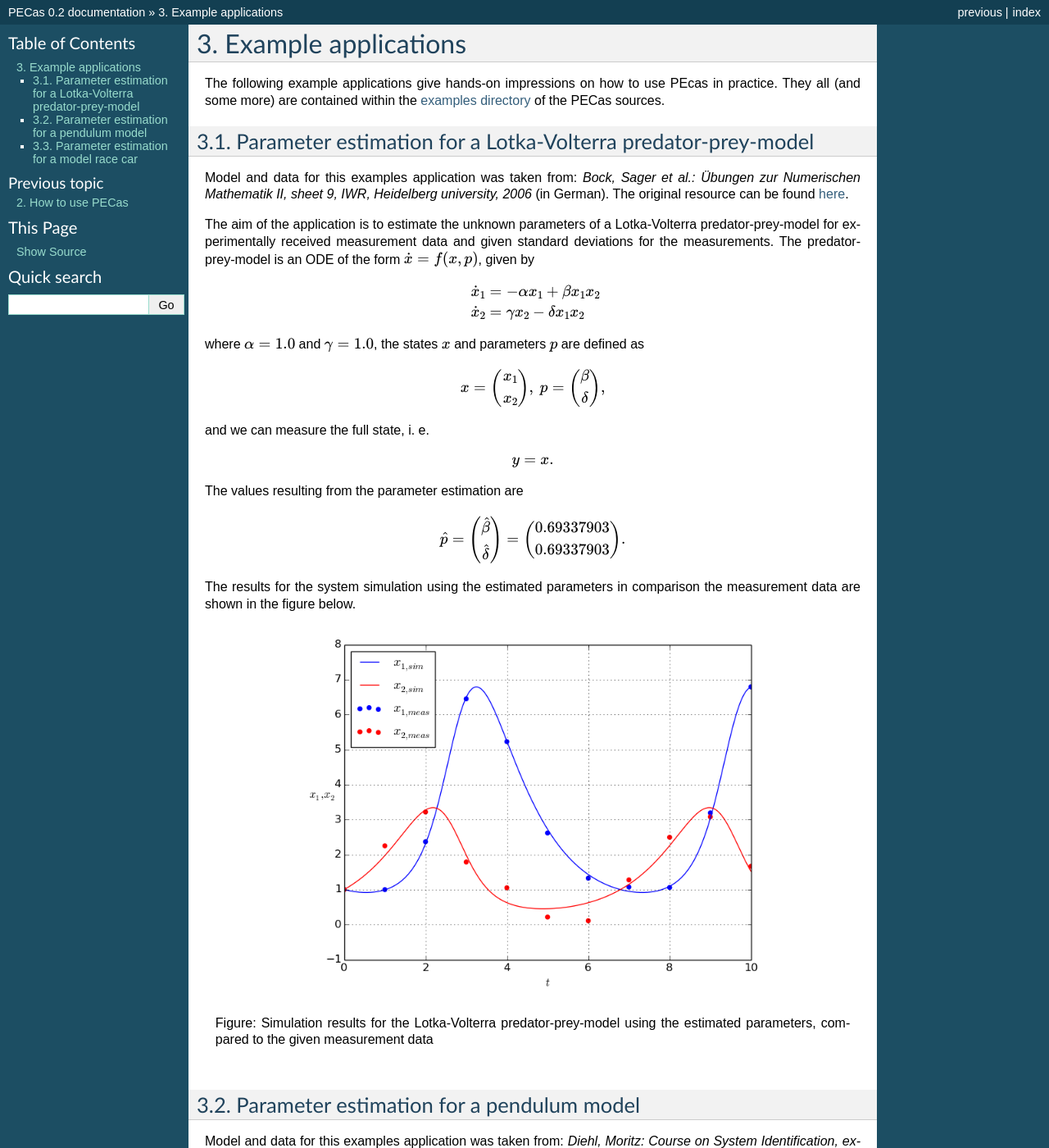
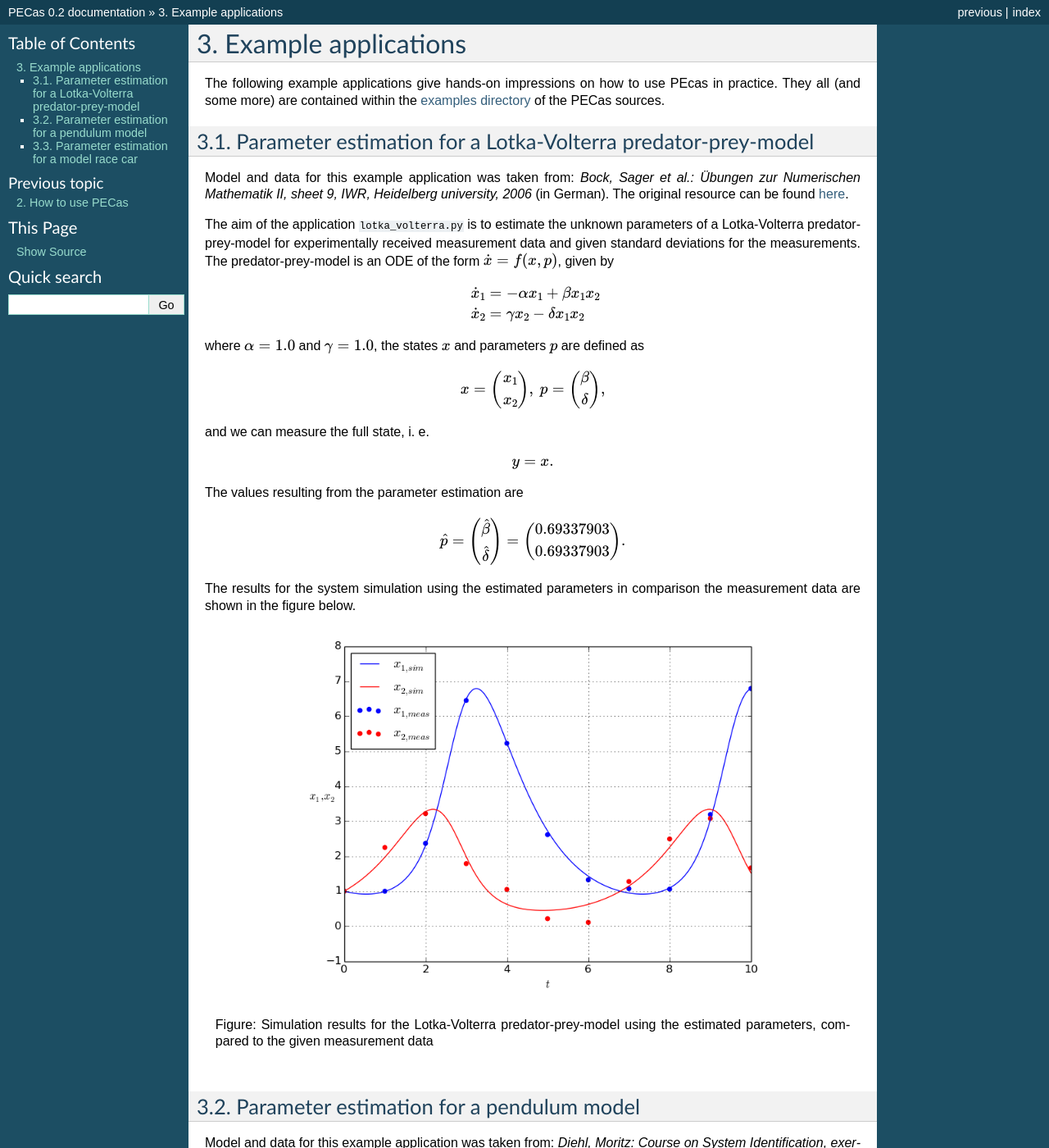
Before and after one commit to vishalbelsare/PECas, a Sphinx documentation site: the page built from doc/examples.rst, in a window 1280 px wide and 1400 px high. Shown: the whole window at 82% size. Built offline with Sphinx 7.4.7, drawn with Linux system fonts in a browser that asks for light colours; some of the changed text lies outside the part shown.

Commit message:
small corrections in example applications chapter

```diff
--- a/doc/examples.rst
+++ b/doc/examples.rst
@@ -8,9 +8,9 @@
 Parameter estimation for a Lotka-Volterra predator-prey-model
 -------------------------------------------------------------
 
-Model and data for this examples application was taken from: *Bock, Sager et al.: Übungen zur Numerischen Mathematik II, sheet 9, IWR, Heidelberg university, 2006* (in German). The original resource can be found `here <http://www.iwr.uni-heidelberg.de/~agbock/TEACHING/2006ws/NUM2/UEBUNGSBLAETTER/THEORIE/t09.pdf>`_.
+Model and data for this example application was taken from: *Bock, Sager et al.: Übungen zur Numerischen Mathematik II, sheet 9, IWR, Heidelberg university, 2006* (in German). The original resource can be found `here <http://www.iwr.uni-heidelberg.de/~agbock/TEACHING/2006ws/NUM2/UEBUNGSBLAETTER/THEORIE/t09.pdf>`_.
 
-The aim of the application is to estimate the unknown parameters of a Lotka-Volterra predator-prey-model for experimentally received measurement data and given standard deviations for the measurements. The predator-prey-model is an ODE of the form :math:`\dot{x} = f(x,p)`, given by
+The aim of the application ``lotka_volterra.py`` is to estimate the unknown parameters of a Lotka-Volterra predator-prey-model for experimentally received measurement data and given standard deviations for the measurements. The predator-prey-model is an ODE of the form :math:`\dot{x} = f(x,p)`, given by
 
 .. math::
 
@@ -49,9 +49,9 @@
 Parameter estimation for a pendulum model
 -----------------------------------------
 
-Model and data for this examples application was taken from: *Diehl, Moritz: Course on System Identification, exercise 7, SYSCOP, IMTEK, University of Freiburg, 2014/2015*. The original resource can be found `here <https://www.imtek.de/professuren/systemtheorie/events/dateien/exercise7.pdf>`_.
+Model and data for this example application was taken from: *Diehl, Moritz: Course on System Identification, exercise 7, SYSCOP, IMTEK, University of Freiburg, 2014/2015*. The original resource can be found `here <https://www.imtek.de/professuren/systemtheorie/events/dateien/exercise7.pdf>`_.
 
-The aim of the application is to estimate the spring constant :math:`k` of a pendulum model for experimentally received measurement data. The pendulum model is an ODE of the form :math:`\dot{x} = f(x,u,p)`, given by
+The aim of the application ``pendulum.py`` is to estimate the spring constant :math:`k` of a pendulum model for experimentally received measurement data. The pendulum model is an ODE of the form :math:`\dot{x} = f(x,u,p)`, given by
 
 .. math::
 
@@ -90,9 +90,9 @@
 Parameter estimation for a model race car
 -----------------------------------------
 
-Model, images and data for this examples application was taken upon approval by the author from: *Verschueren, Robin: Design and implementation of a time-optimal controller for model race cars, Master's thesis, KU Leuven, 2014*.
+Model, images and data for this example application was taken from: *Verschueren, Robin: Design and implementation of a time-optimal controller for model race cars, Master's thesis, KU Leuven, 2014*.
 
-The aim of the application is to estimate the unknown parameters of a 2D race car model for experimentally received measurement data. The race car and the interpretation of the model states are shown in the figure below.
+The aim of the application ``2d_vehicle.py`` is to estimate the unknown parameters of a 2D race car model for experimentally received measurement data. The race car and the interpretation of the model states are shown in the figure below.
 
 .. figure:: rc.png
     :scale: 60%
```
